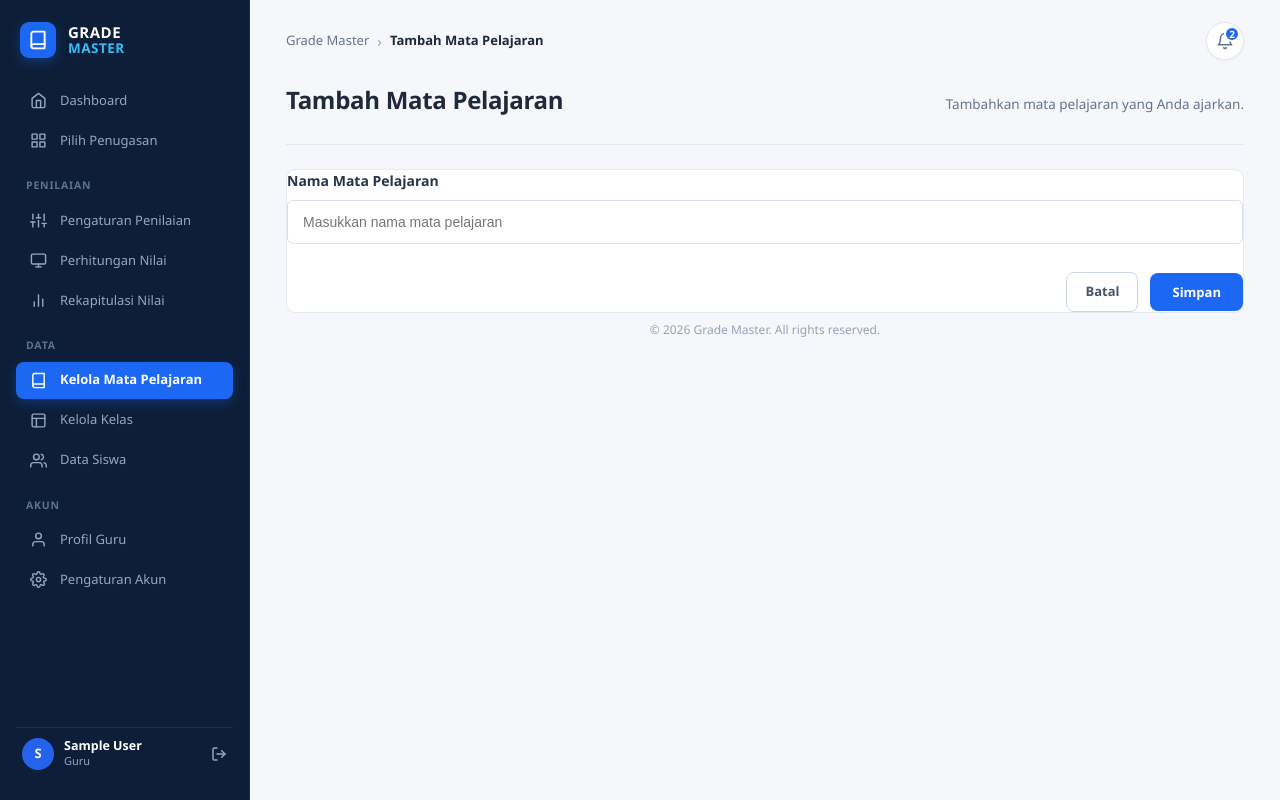
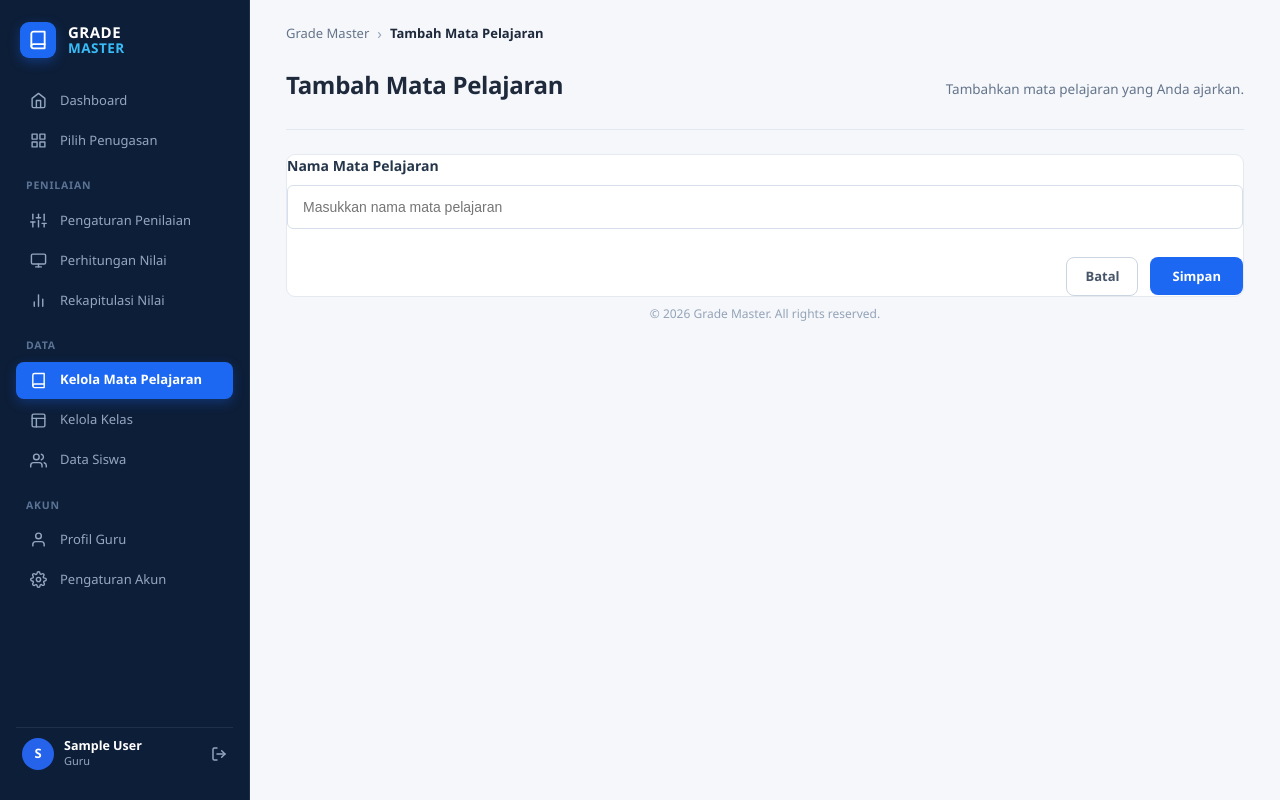
Before and after one commit to Udean-inrahim/project-r, a Flask app: page /mata-pelajaran/tambah in a window 1280 px wide. Run offline with Flask 3, Linux system fonts and the light colour scheme; the visitor is signed in with stand-in values (Sample User, id 1); parts of the project's set-up code (start-up, migrations or seed data) failed here and were passed over; some libraries are stand-ins or nearby versions.

Commit message:
remove: hapus tombol lonceng notifikasi yang tidak berfungsi

```diff
--- a/templates/layout.html
+++ b/templates/layout.html
@@ -53,15 +53,6 @@
                     </div>
                 </div>
 
-                <div class="topbar-actions">
-                    <button type="button" class="notification-bell-btn" title="Notifikasi">
-                        <svg width="18" height="18" viewBox="0 0 24 24" fill="none" stroke="currentColor" stroke-width="2" stroke-linecap="round" stroke-linejoin="round">
-                            <path d="M18 8A6 6 0 0 0 6 8c0 7-3 9-3 9h18s-3-2-3-9"></path>
-                            <path d="M13.73 21a2 2 0 0 1-3.46 0"></path>
-                        </svg>
-                        <span class="notification-badge">2</span>
-                    </button>
-                </div>
             </header>
 
             <!-- Page Body Content -->
```
Also changed, not shown: templates/penilaian/penilaian.html (+0 -10 lines).
